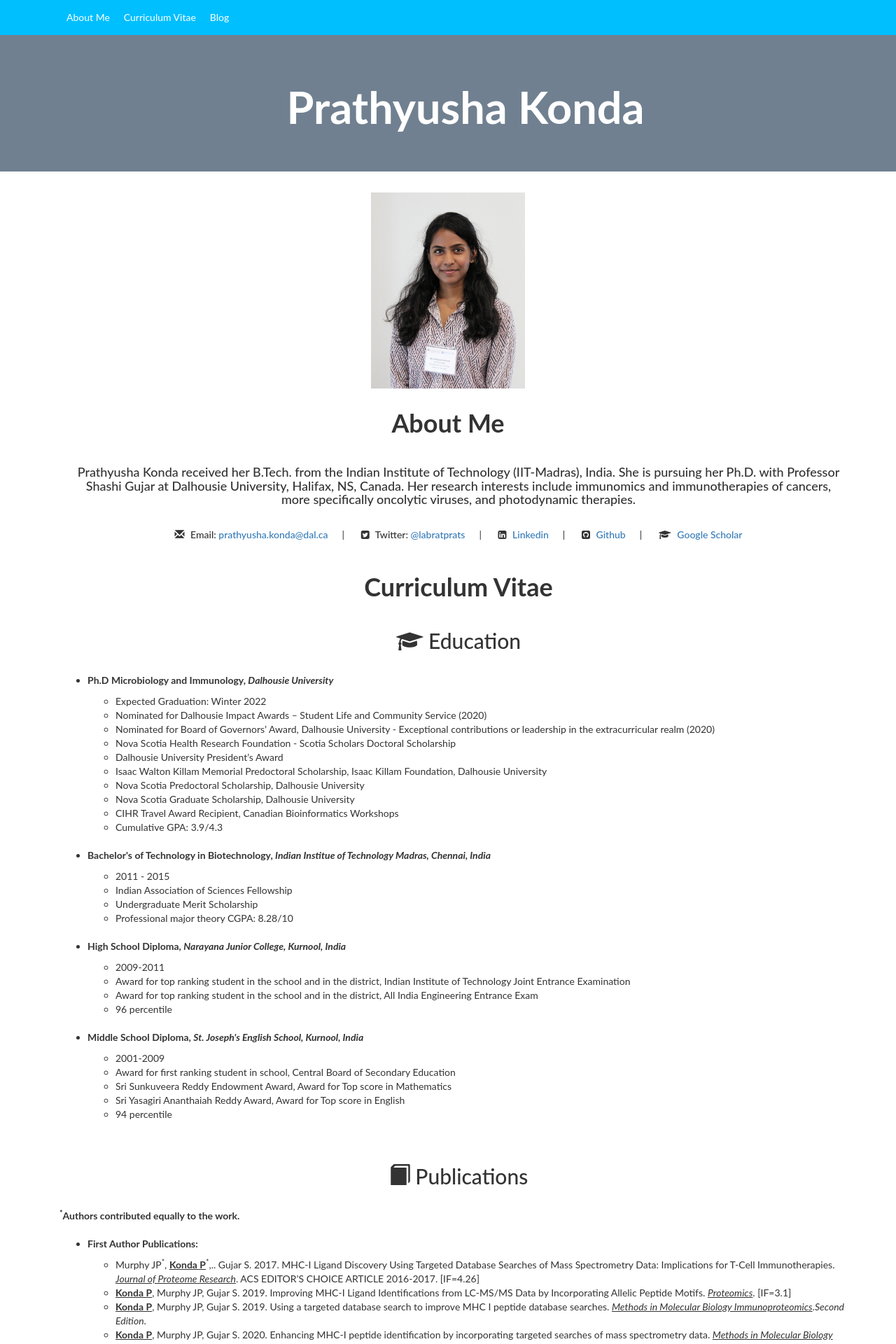
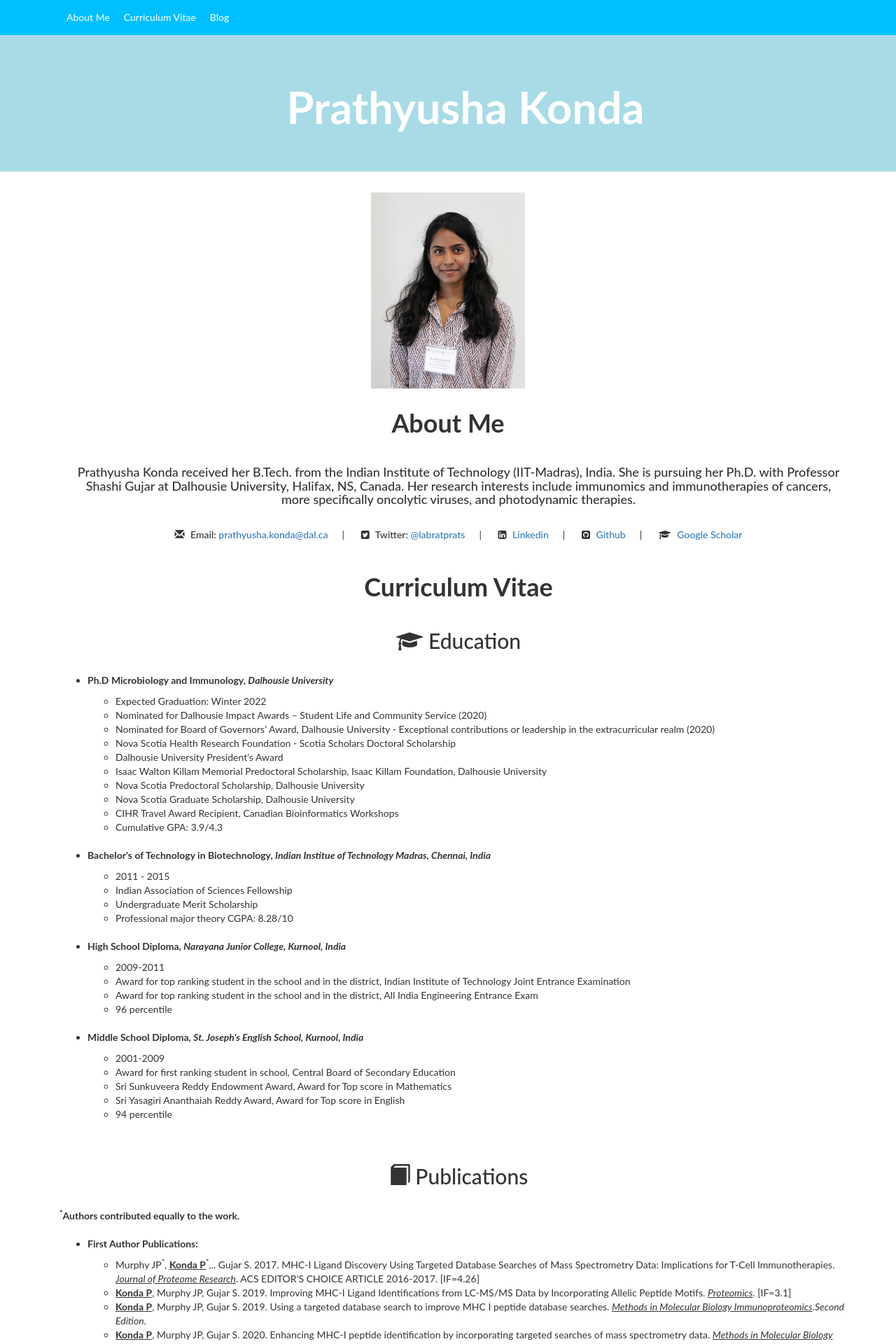
Before and after one commit to Prathyusha-konda/Prathyusha-konda.github.io, a Jekyll site: the page built from index.md, in a window 1280 px wide. Shown: the top 1920 px of the page at 70% size. Built offline with Jekyll 4.4.1, drawn with Linux system fonts in a browser that asks for light colours; nearby versions of some CDN libraries.

Commit message:
Update default.css

```diff
--- a/css/default.css
+++ b/css/default.css
@@ -71,7 +71,8 @@ h1 {
 
 
 #header {
-    background-color: #708090;
+    #background-color: #708090;
+    background-color: #a8dbe6;
 
 }
 
```
